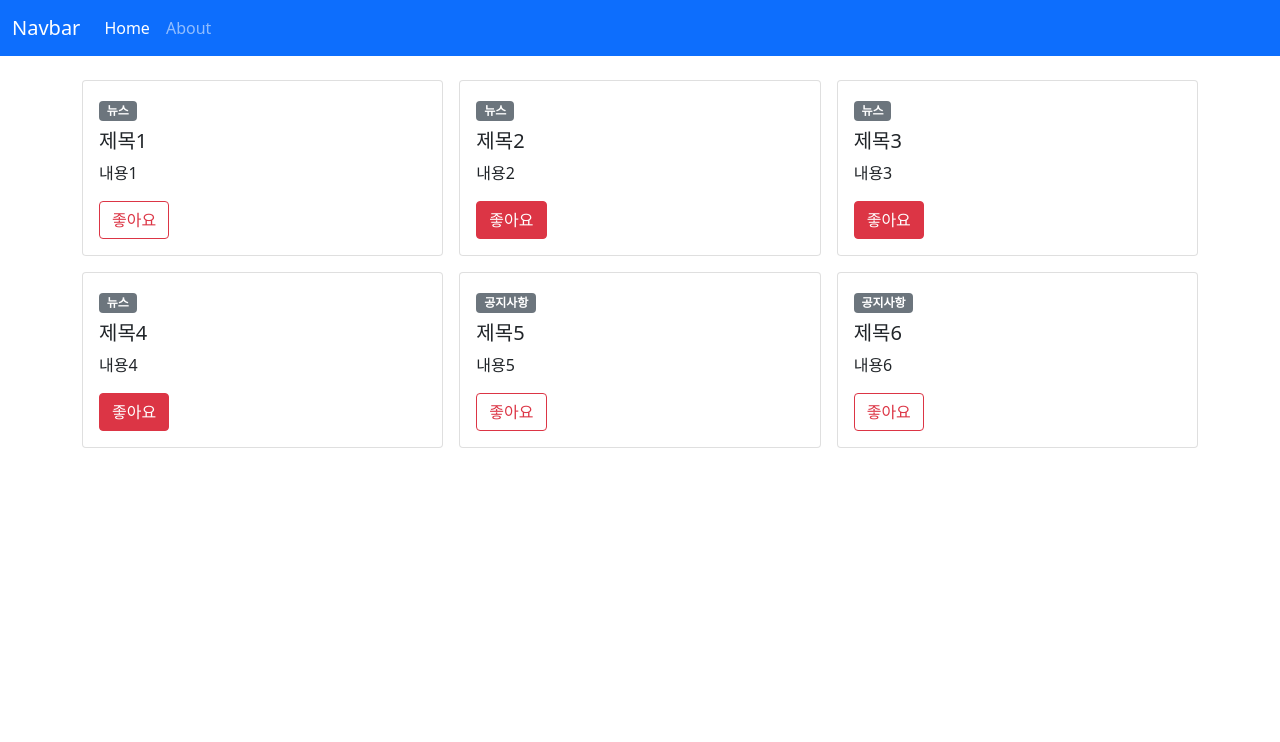
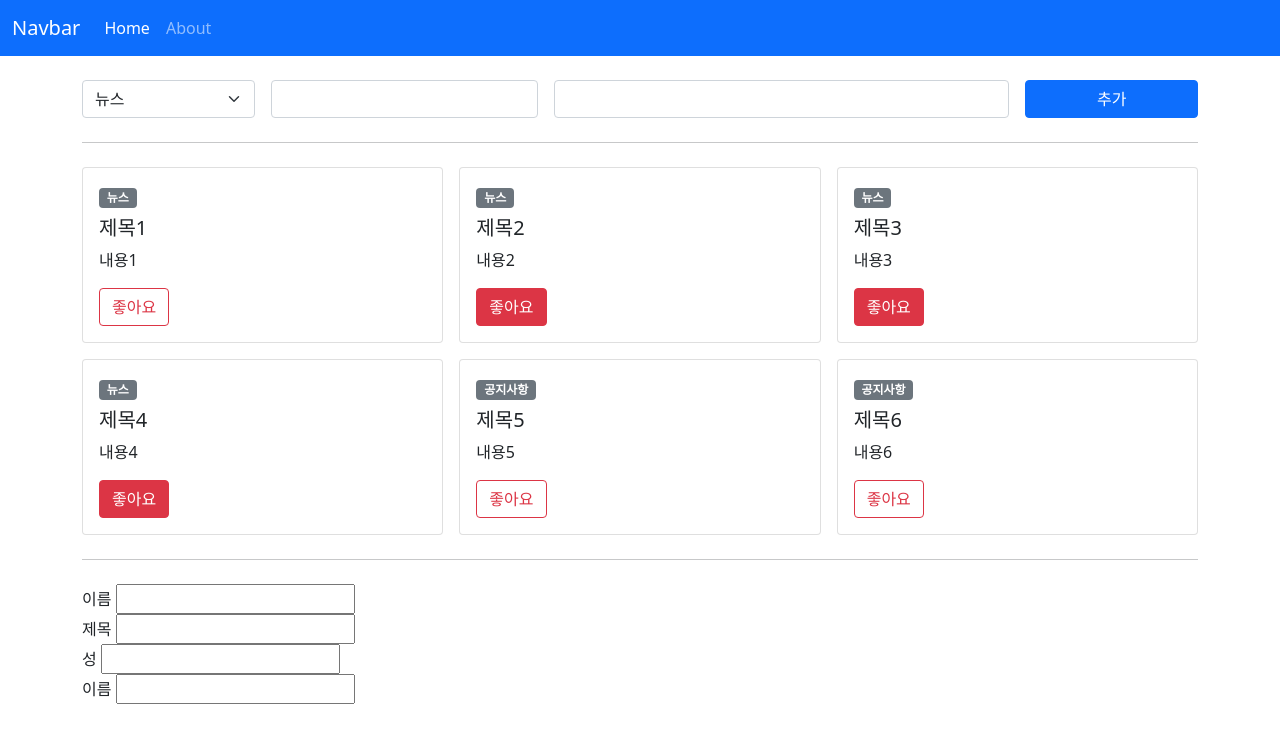
Before and after one commit to LeeHanryang/vue3-practice, a Vue app in the folder learn-vue3/: page / in a window 1280 px wide. Shown: the top 742 px of the page. Built offline with nearby package versions, Linux system fonts and the light colour scheme.

Commit message:
event, 상위->하위 데이터 전달 하위->상위 이벤트 전달

```diff
--- /dev/null
+++ b/learn-vue3/src/components/LabelInput.vue
@@ -0,0 +1,42 @@
+<template>
+	<div>
+		<label>
+			<!-- v-model="username" -->
+			<!-- <input
+				:value="modelValue"
+				@input="event => $emit('update:modelValue', event.target.value)"
+				type="text"
+			/> -->
+			{{ label }}
+			<input v-model="value" type="text" />
+		</label>
+	</div>
+</template>
+
+<script>
+import { computed } from 'vue';
+
+export default {
+	// props: ['modelValue', 'label'],
+	props: ['title', 'label'],
+	// emits: ['update:modelValue'],
+	emits: ['update:title'],
+	setup(props, { emit }) {
+		const value = computed({
+			get() {
+				// return props.modelValue;
+				return props.title;
+			},
+			set(value) {
+				// emit('update:modelValue', value);
+				emit('update:title', value);
+			},
+		});
+		return {
+			value,
+		};
+	},
+};
+</script>
+
+<style lang="scss" scoped></style>
--- /dev/null
+++ b/learn-vue3/src/components/LabelTitle.vue
@@ -0,0 +1,32 @@
+<template>
+	<div>
+		<label>
+			{{ label }}
+			<input v-model="value" type="text" />
+		</label>
+	</div>
+</template>
+
+<script>
+import { computed } from 'vue';
+
+export default {
+	props: ['modelValue', 'label'],
+	emits: ['update:modelValue'],
+	setup(props, { emit }) {
+		const value = computed({
+			get() {
+				return props.modelValue;
+			},
+			set(value) {
+				emit('update:modelValue', value);
+			},
+		});
+		return {
+			value,
+		};
+	},
+};
+</script>
+
+<style lang="scss" scoped></style>
--- /dev/null
+++ b/learn-vue3/src/components/PostCreate.vue
@@ -0,0 +1,63 @@
+<template>
+	<div class="row g-3">
+		<!-- @click="$emit('createPost', 1, 2, 3, '김길동')" -->
+		<div class="col col-2">
+			<select
+				v-model="type"
+				class="form-select"
+				aria-label="Default select example"
+			>
+				<option value="news">뉴스</option>
+				<option value="notice">공지사항</option>
+			</select>
+		</div>
+		<div class="col col-3">
+			<input v-model="title" type="text" class="form-control" />
+		</div>
+		<div class="col col-5">
+			<input v-model="contents" type="text" class="form-control" />
+		</div>
+		<div class="col col-2 d-grid">
+			<button class="btn btn-primary" @click="createPost">추가</button>
+		</div>
+	</div>
+</template>
+
+<script>
+import { ref } from 'vue';
+
+export default {
+	// emits: ['createPost'],
+	emits: {
+		createPost: ({ type, title, contents }) => {
+			if (!type || !title || !contents) false;
+			return true;
+		},
+	},
+	setup(props, { emit }) {
+		const type = ref('news');
+		const title = ref('');
+		const contents = ref('');
+
+		const createPost = () => {
+			const newPost = {
+				type: type.value,
+				title: title.value,
+				contents: contents.value,
+			};
+			emit('createPost', newPost);
+			type.value = 'news';
+			title.value = '';
+			contents.value = '';
+		};
+		return {
+			createPost,
+			type,
+			title,
+			contents,
+		};
+	},
+};
+</script>
+
+<style lang="scss" scoped></style>
--- a/learn-vue3/src/components/TheView.vue
+++ b/learn-vue3/src/components/TheView.vue
@@ -2,6 +2,8 @@
 	<div>
 		<main>
 			<div class="container py-4">
+				<PostCreate @create-post="createPost" />
+				<hr class="my-4" />
 				<div class="row g-3">
 					<div v-for="post in posts" :key="post.id" class="col col-4">
 						<AppCard
@@ -13,6 +15,18 @@
 						/>
 					</div>
 				</div>
+
+				<hr class="my-4" />
+				<!--
+					modelValue
+					update:modelValue
+			 -->
+				<!-- <LabelInput
+					:model-value="username"
+					@update:model-value="value => (username = value)" -->
+				<LabelTitle v-model="username" label="이름" />
+				<LabelInput v-model:title="username" label="제목" />
+				<Username v-model:firstname="firstname" v-model:lastname="lastname" />
 			</div>
 		</main>
 	</div>
@@ -20,11 +34,19 @@
 
 <script>
 import AppCard from '@/components/AppCard.vue';
-import { reactive } from 'vue';
+import PostCreate from '@/components/PostCreate.vue';
+import LabelInput from '@/components/LabelInput.vue';
+import LabelTitle from '@/components/LabelTitle.vue';
+import Username from '@/components/Username.vue';
+import { reactive, ref } from 'vue';
 
 export default {
 	components: {
 		AppCard,
+		PostCreate,
+		LabelInput,
+		LabelTitle,
+		Username,
 	},
 	setup() {
 		const posts = reactive([
@@ -71,7 +93,20 @@ export default {
 				type: 'notice',
 			},
 		]);
-		return { posts };
+		const createPost = newPosts => {
+			console.log('createPost', newPosts);
+			posts.push(newPosts);
+		};
+		const username = ref('');
+		const firstname = ref('');
+		const lastname = ref('');
+		return {
+			posts,
+			createPost,
+			username,
+			firstname,
+			lastname,
+		};
 	},
 };
 </script>
--- /dev/null
+++ b/learn-vue3/src/components/Username.vue
@@ -0,0 +1,23 @@
+<template>
+	<div>
+		<LabelInput model-value="firstname" label="성" />
+		<LabelInput model-value="lastname" label="이름" />
+	</div>
+</template>
+
+<script>
+import LabelInput from './LabelInput.vue';
+
+export default {
+	props: ['firstname', 'lastname'],
+	emits: ['update:firstname', 'update:lastname'],
+	components: {
+		LabelInput,
+	},
+	setup() {
+		return {};
+	},
+};
+</script>
+
+<style lang="scss" scoped></style>
```
